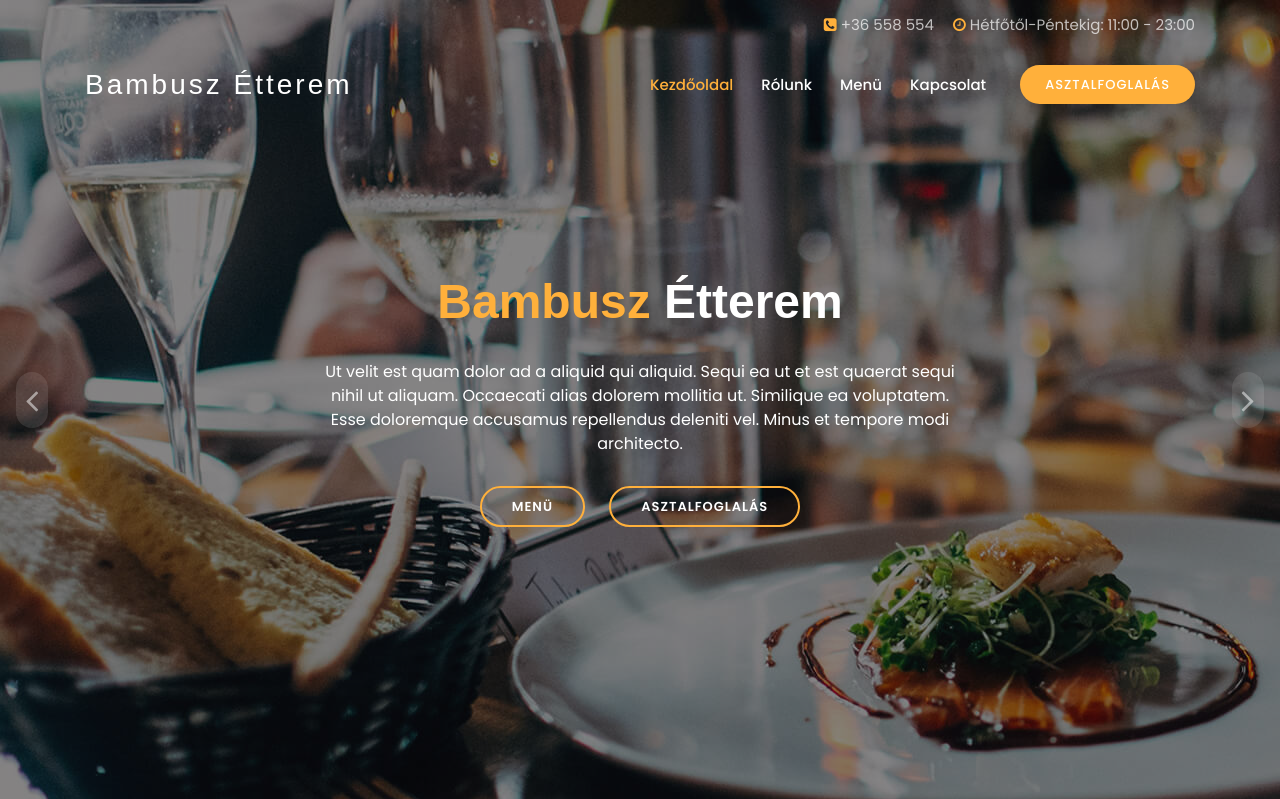
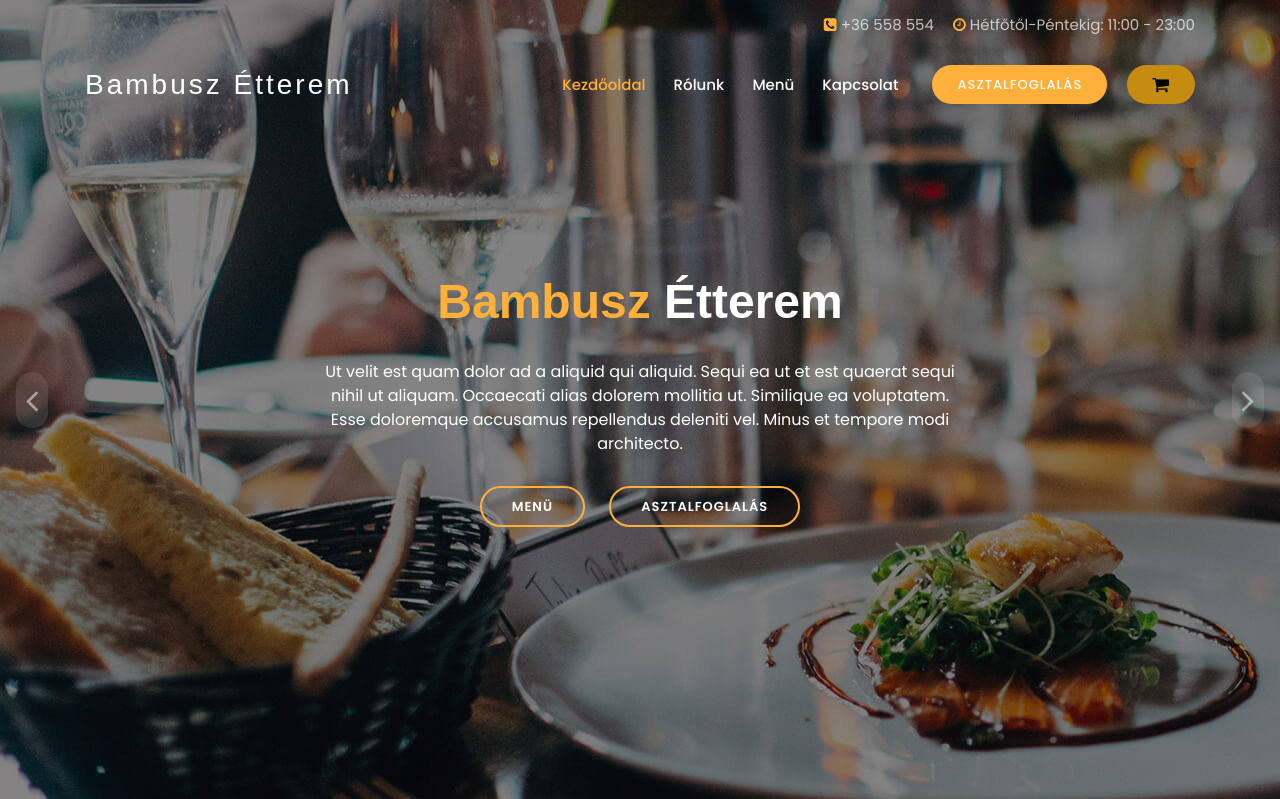
Before and after one commit to Savitar97/SZFM_2020_12_2_NP, a PHP site: page / in a window 1280 px wide. Shown: the top 799 px of the page. Run offline with PHP 8.4, Linux system fonts and the light colour scheme; some web fonts are replaced.

Commit message:
Website shopping cart hozzáadása

```diff
--- a/App/Website/accessories/css/style.css
+++ b/App/Website/accessories/css/style.css
@@ -129,7 +129,25 @@ body {
     transition: 0.3s;
   }
 
+  .nav-menu .order a {
+    background: #c58c11;
+    color: rgb(0, 0, 0);
+    border-radius: 50px;
+    margin: 0 0 0 20px;
+    padding: 6px 25px;
+    text-transform: uppercase;
+    font-size: 18px;
+    font-weight: 500;
+    letter-spacing: 1px;
+    transition: 0.3s;
+  }
+
   .nav-menu .book-a-table a:hover {
+    background: #ffa012;
+    color: #fff;
+  }
+
+  .nav-menu .order a:hover {
     background: #ffa012;
     color: #fff;
   }
--- a/App/Website/view/header.php
+++ b/App/Website/view/header.php
@@ -37,8 +37,8 @@
                 <li><a href="#about">Rólunk</a></li>
                 <li><a href="#menu">Menü</a></li>
                 <li><a href="#contact">Kapcsolat</a></li>
-
                 <li class="book-a-table text-center"><a href="#book-a-table">Asztalfoglalás</a></li>
+                <li class="order text-center"><a href="#book-a-table"><i class="fa fa-shopping-cart" aria-hidden="true"></i></a></li>
                 </ul>
             </nav><!-- .nav-menu -->
 
```
